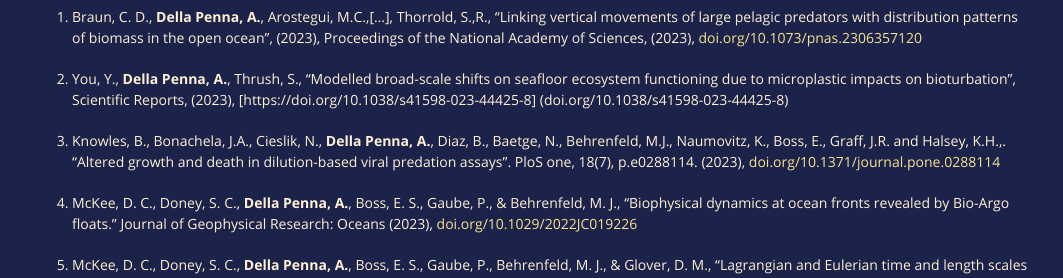
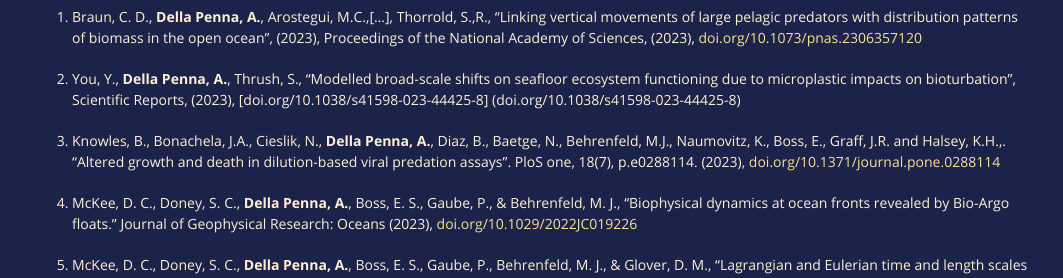
Before and after one commit to AliceDellaPenna/alicedellapenna.github.io, a Jekyll site: the page built from publications.md, in a window 1280 px wide and 900 px high. Shown: the part 321-599 px from the top of the window, without its empty margins (108-1171 px from the left). Built offline with Jekyll 4.4.1, drawn with Linux system fonts in a browser that asks for light colours; the repository's description, which GitHub fills in, is left out; some of the changed lines change nothing that is shown.

Commit message:
Update publications.md

```diff
--- a/publications.md
+++ b/publications.md
@@ -11,7 +11,7 @@
 
 26. Braun, C. D., **Della Penna, A.**, Arostegui, M.C.,[...], Thorrold, S.,R., “Linking vertical movements of large pelagic predators with distribution patterns of biomass in the open ocean”, (2023), Proceedings of the National Academy of Sciences, (2023), [doi.org/10.1073/pnas.2306357120](doi.org/10.1073/pnas.2306357120)
 
-25. You, Y., **Della Penna, A.**, Thrush, S., “Modelled broad-scale shifts on seafloor ecosystem functioning due to microplastic impacts on bioturbation”, Scientific Reports, (2023), [https://doi.org/10.1038/s41598-023-44425-8] (doi.org/10.1038/s41598-023-44425-8)
+25. You, Y., **Della Penna, A.**, Thrush, S., “Modelled broad-scale shifts on seafloor ecosystem functioning due to microplastic impacts on bioturbation”, Scientific Reports, (2023), [doi.org/10.1038/s41598-023-44425-8] (doi.org/10.1038/s41598-023-44425-8)
 
 24. Knowles, B., Bonachela, J.A., Cieslik, N., **Della Penna, A.**, Diaz, B., Baetge, N., Behrenfeld, M.J., Naumovitz, K., Boss, E., Graff, J.R. and Halsey, K.H.,. “Altered growth and death in dilution-based viral predation assays”. PloS one, 18(7), p.e0288114. (2023), [doi.org/10.1371/journal.pone.0288114](doi.org/10.1371/journal.pone.0288114)
 
```
